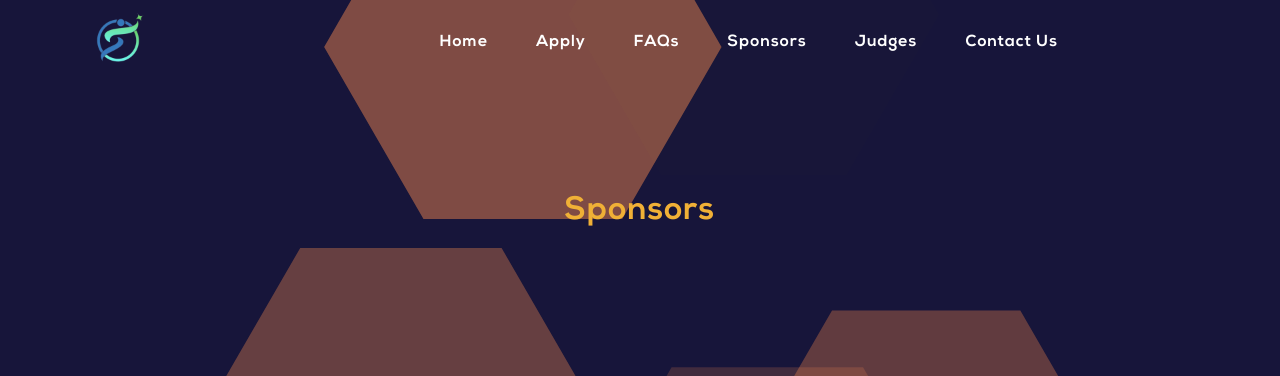
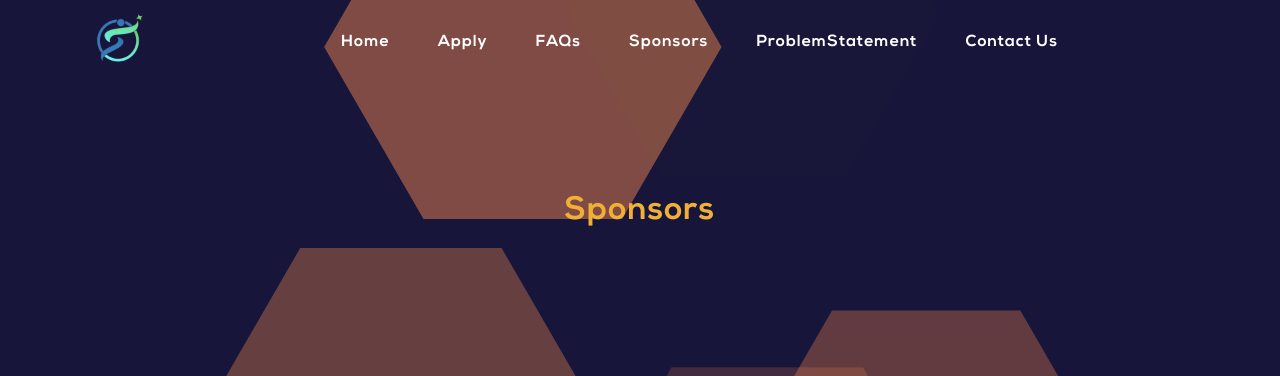
Before and after one commit to Infothon/INFOTHON, a plain HTML site: page sponsors.html in a window 1280 px wide. Shown: the top 376 px of the page. Drawn offline with nearby package versions, Linux system fonts and the light colour scheme.

Commit message:
Update sponsors.html

```diff
--- a/sponsors.html
+++ b/sponsors.html
@@ -56,9 +56,9 @@
             <a class="nav-link js-scroll-trigger nexa" href="sponsors.html">Sponsors</a>
           </li>
         </li>
-      <li class="nav-item">
-        <a class="nav-link js-scroll-trigger nexa" href="">Judges</a>
-      </li>
+   	 <li class="nav-item">
+		<a class="nav-link js-scroll-trigger nexa" href="prbs.html">ProblemStatement</a>
+	</li>
           <li class="nav-item" id="team">
             <a class="nav-link js-scroll-trigger nexa" href="contactus.html">Contact Us</a>
           </li>
```
